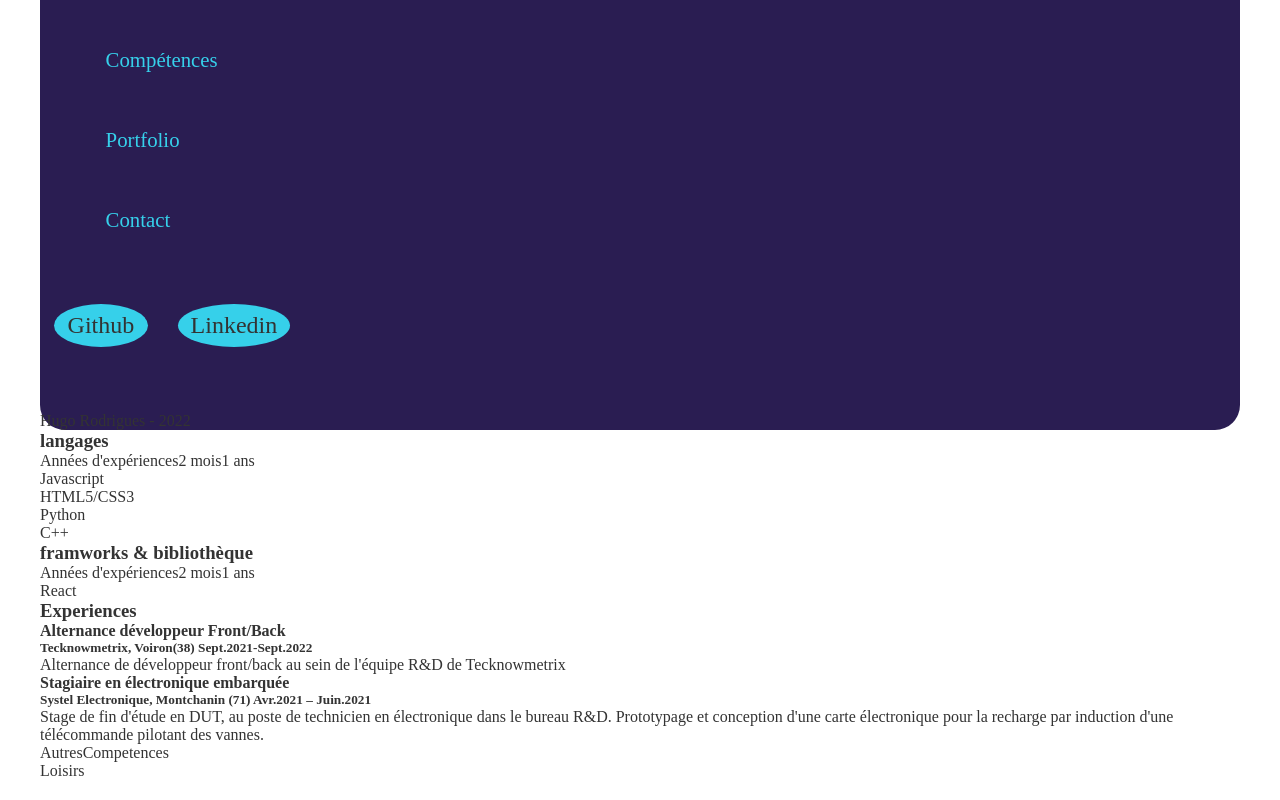
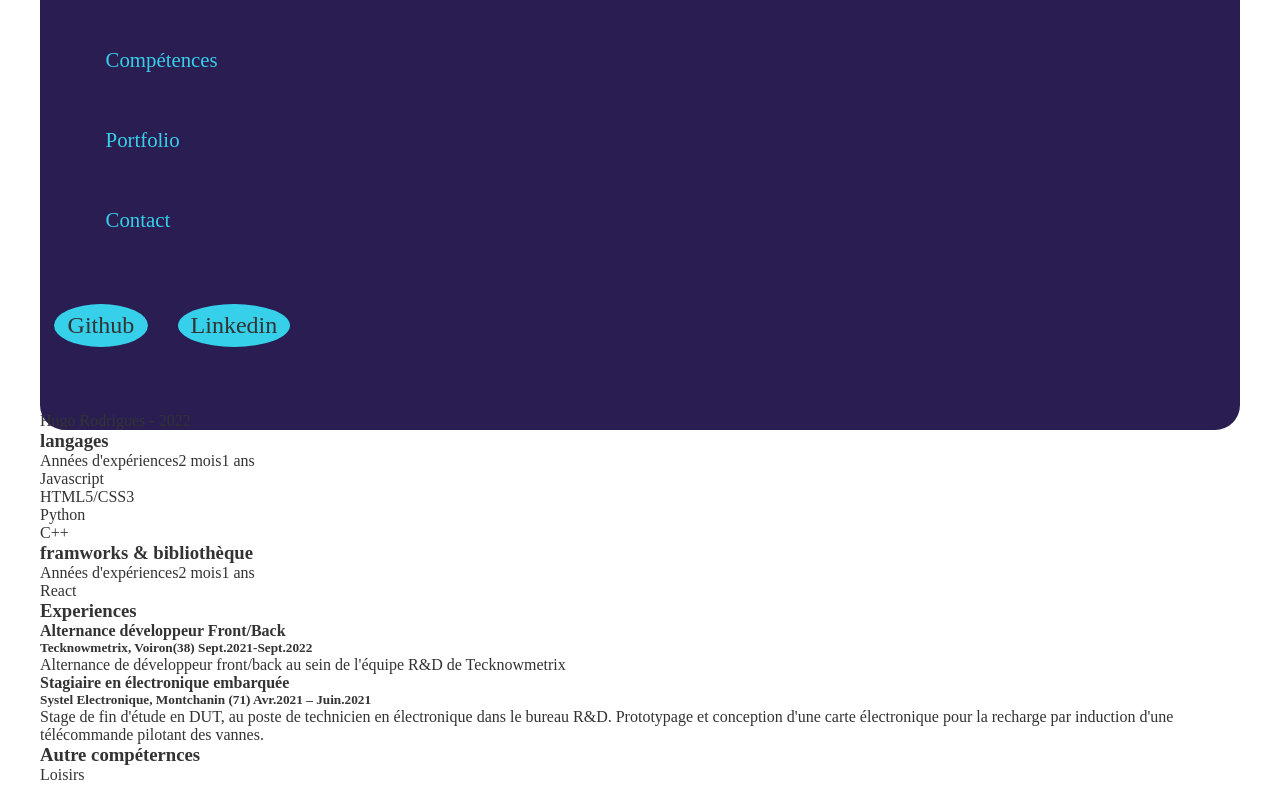
Before and after one commit to hugo38rodrigues/CvReact, a React (Create React App) app in the folder cv_react/: page /Competence in a window 1280 px wide. Shown: the part 346-1146 px from the top of the page. Built offline with nearby package versions, Linux system fonts and the light colour scheme; a web font is replaced by a local one.

Commit message:
add expérience

```diff
--- a/cv_react/src/component/competences/AutresCompetences.js
+++ b/cv_react/src/component/competences/AutresCompetences.js
@@ -1,11 +1,21 @@
-import React from 'react';
+import React from "react";
 
 const AutresCompetences = () => {
-    return (
-        <div>
-            AutresCompetences
+  return (
+    <div>
+      <div className="otherSkills">
+        <h3>Autre compéternces</h3>
+        <div className="list">
+          <ul>
+            <li></li>
+            <li></li>
+            <li></li>
+            <li></li>
+          </ul>
         </div>
-    );
+      </div>
+    </div>
+  );
 };
 
 export default AutresCompetences;
```
